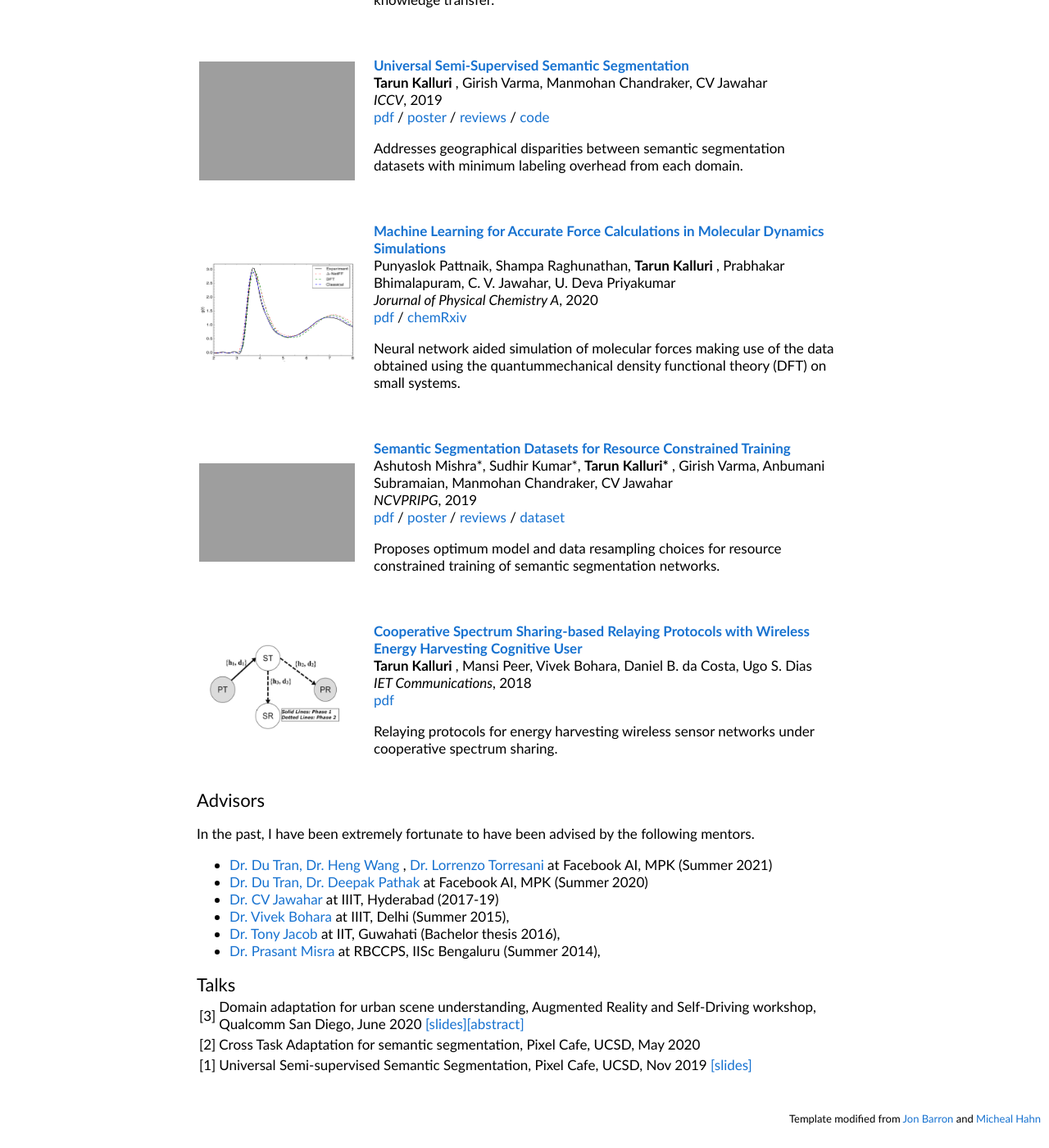
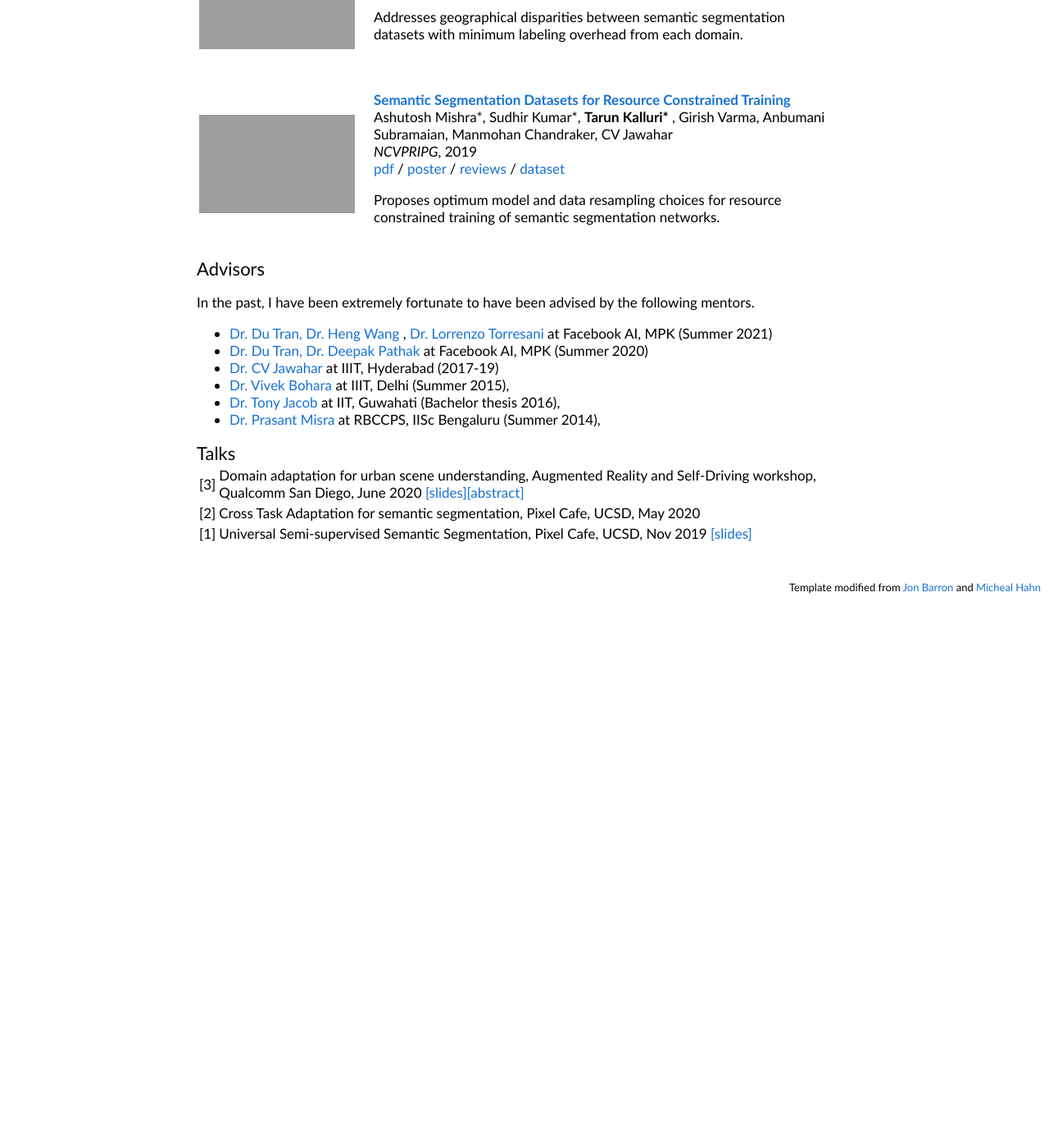
Before and after one commit to tarun005/tarun005.github.io, a Jekyll site: the page index.html, which Jekyll copies as it is, in a window 1280 px wide and 1400 px high, scrolled down 1601 px. Shown: the whole window at 82% size. Built offline with Jekyll 4.4.1, drawn with Linux system fonts in a browser that asks for light colours; after the commit the page ends 2353 px from its top, so only the background shows below that; some of the changed text lies outside the part shown; grey boxes are pictures that could not be loaded.

Commit message:
Added notes

```diff
--- a/index.html
+++ b/index.html
@@ -36,7 +36,9 @@
 <p> I am a fourth-year PhD student in the CSE department at UCSD advised by <a href="http://cseweb.ucsd.edu/~mkchandraker/" target="_blank"> Prof. Manmohan Chandrakar</a>. My research interests span the areas of computer vision and machine learning. I am interested in learning representations of images and videos from limited labeled data that are useful and transferable across a wide range of domains. Specifically, I work on problems in domain adaptation, transfer learning, few shot learning and open world learning.
 <!-- <a href="http://jacobsschool.ucsd.edu/visualcomputing/" target="_blank">Our group</a> at UCSD works on a wider variety of problems in computer vision involving graphics, 3D reconstruction, material estimation and robotics. </p> -->
 
-<p> Previously, I worked as a research assistant at Centre for Visual Information and Technology <a href="https://cvit.iiit.ac.in/" target="_blank">(CVIT)</a>, IIIT Hyderabad on various problems related to semantic understanding from large scale text and image data. I completed my undergraduate studies from <a href="https://www.flickr.com/photos/112446132@N04/albums/72157639004852166" target="_blank"> IIT Guwahati </a> in 2016, before working as a data scientist at Oracle Bangalore where I was part of team responsible for creating automated client-side cloud instance provisioning, upgrade and patching tools. </p>
+<p> Previously, I worked as a research assistant at Centre for Visual Information and Technology <a href="https://cvit.iiit.ac.in/" target="_blank">(CVIT)</a>, IIIT Hyderabad on semantic segmentation on Indian roads. I did my bachelors from <a href="https://www.flickr.com/photos/112446132@N04/albums/72157639004852166" target="_blank"> IIT Guwahati </a> in 2016.
+<!-- , before working as a data scientist at Oracle Bangalore where I was part of team responsible for creating automated client-side cloud instance provisioning, upgrade and patching tools. -->
+</p>
 
 </td>
 
@@ -58,7 +60,7 @@
 
 <br>
 
-<p style="color:rgb(221, 15, 15);"> I am looking for research internships starting in spring 2023! Please reach out to me if you have open positions and similar interests as mine. </p>
+<!-- <p style="color:rgb(221, 15, 15);"> I am looking for research internships starting in spring 2023! Please reach out to me if you have open positions and similar interests as mine. </p> -->
 
 <details>
   <summary> <heading>News</heading> </summary>
@@ -250,31 +252,31 @@
         </td>
     </tr>
 
-    <tr>
-        <td>
-          <div>
-            <a href="https://pubs.acs.org/doi/10.1021/acs.jpca.0c03926" target="_blank"> <img src="files/thumbnails/DFT.png" alt="dft-fig" width="190" height="120"> </a>
-          </div>
-        </td>
-        <td style="padding:20px;width:100%;vertical-align:middle">
-          <a href="https://chemrxiv.org/articles/Machine_Learning_for_Accurate_Force_Calculations_in_Molecular_Dynamics_Simulations/12271289/1">
-            <papertitle>Machine Learning for Accurate Force Calculations in Molecular Dynamics Simulations</papertitle>
-          </a>
-          <br>
+    <!-- <tr> -->
+    <!--     <td> -->
+    <!--       <div> -->
+    <!--         <a href="https://pubs.acs.org/doi/10.1021/acs.jpca.0c03926" target="_blank"> <img src="files/thumbnails/DFT.png" alt="dft-fig" width="190" height="120"> </a> -->
+    <!--       </div> -->
+    <!--     </td> -->
+    <!--     <td style="padding:20px;width:100%;vertical-align:middle"> -->
+    <!--       <a href="https://chemrxiv.org/articles/Machine_Learning_for_Accurate_Force_Calculations_in_Molecular_Dynamics_Simulations/12271289/1"> -->
+    <!--         <papertitle>Machine Learning for Accurate Force Calculations in Molecular Dynamics Simulations</papertitle> -->
+    <!--       </a> -->
+    <!--       <br> -->
 
-          Punyaslok Pattnaik, Shampa Raghunathan, <strong> Tarun Kalluri </strong> , Prabhakar Bhimalapuram, C. V. Jawahar, U. Deva Priyakumar
+    <!--       Punyaslok Pattnaik, Shampa Raghunathan, <strong> Tarun Kalluri </strong> , Prabhakar Bhimalapuram, C. V. Jawahar, U. Deva Priyakumar -->
 
-          <br>
-          <em>Jorurnal of Physical Chemistry A</em>, 2020
-          <br>
-          <a href="https://pubs.acs.org/doi/10.1021/acs.jpca.0c03926">pdf</a> /
-		  <a href="https://chemrxiv.org/articles/Machine_Learning_for_Accurate_Force_Calculations_in_Molecular_Dynamics_Simulations/12271289/1">chemRxiv</a>
-          <p></p>
-          <p>
-          Neural network aided simulation of molecular forces making use of the data obtained using the quantummechanical density functional theory (DFT) on small systems.
-          </p>
-        </td>
-    </tr>
+    <!--       <br> -->
+    <!--       <em>Jorurnal of Physical Chemistry A</em>, 2020 -->
+    <!--       <br> -->
+    <!--       <a href="https://pubs.acs.org/doi/10.1021/acs.jpca.0c03926">pdf</a> / -->
+		  <!-- <a href="https://chemrxiv.org/articles/Machine_Learning_for_Accurate_Force_Calculations_in_Molecular_Dynamics_Simulations/12271289/1">chemRxiv</a> -->
+    <!--       <p></p> -->
+    <!--       <p> -->
+    <!--       Neural network aided simulation of molecular forces making use of the data obtained using the quantummechanical density functional theory (DFT) on small systems. -->
+    <!--       </p> -->
+    <!--     </td> -->
+    <!-- </tr> -->
 
     <tr>
         <td>
@@ -310,34 +312,34 @@
         </td>
     </tr>
 
-    <tr>
-        <td>
-          <div class="one">
-            <img src="files/thumbnails/TS-PSS.png" alt="tspss-fig" width="190" height="120">
-          </div>
-        </td>
-        <td style="padding:20px;width:100%;vertical-align:middle">
-          <a href="https://ieeexplore.ieee.org/stamp/stamp.jsp?tp=&arnumber=8352713">
-            <papertitle>Cooperative Spectrum Sharing-based Relaying Protocols with Wireless Energy Harvesting Cognitive User</papertitle>
-          </a>
-          <br>
+    <!-- <tr> -->
+    <!--     <td> -->
+    <!--       <div class="one"> -->
+    <!--         <img src="files/thumbnails/TS-PSS.png" alt="tspss-fig" width="190" height="120"> -->
+    <!--       </div> -->
+    <!--     </td> -->
+    <!--     <td style="padding:20px;width:100%;vertical-align:middle"> -->
+    <!--       <a href="https://ieeexplore.ieee.org/stamp/stamp.jsp?tp=&arnumber=8352713"> -->
+    <!--         <papertitle>Cooperative Spectrum Sharing-based Relaying Protocols with Wireless Energy Harvesting Cognitive User</papertitle> -->
+    <!--       </a> -->
+    <!--       <br> -->
 
-          <strong> Tarun Kalluri </strong> ,
-          Mansi Peer,
-          Vivek Bohara,
-          Daniel B. da Costa,
-          Ugo S. Dias
+    <!--       <strong> Tarun Kalluri </strong> , -->
+    <!--       Mansi Peer, -->
+    <!--       Vivek Bohara, -->
+    <!--       Daniel B. da Costa, -->
+    <!--       Ugo S. Dias -->
 
-          <br>
-          <em>IET Communications</em>, 2018
-          <br>
-          <a href="https://ieeexplore.ieee.org/document/8352713">pdf</a>
-          <p></p>
-          <p>
-          Relaying protocols for energy harvesting wireless sensor networks under cooperative spectrum sharing.
-          </p>
-        </td>
-    </tr>
+    <!--       <br> -->
+    <!--       <em>IET Communications</em>, 2018 -->
+    <!--       <br> -->
+    <!--       <a href="https://ieeexplore.ieee.org/document/8352713">pdf</a> -->
+    <!--       <p></p> -->
+    <!--       <p> -->
+    <!--       Relaying protocols for energy harvesting wireless sensor networks under cooperative spectrum sharing. -->
+    <!--       </p> -->
+    <!--     </td> -->
+    <!-- </tr> -->
 
 
 <!-- <tr><td colspan="2" class="theader">2018</td></tr> -->
```
